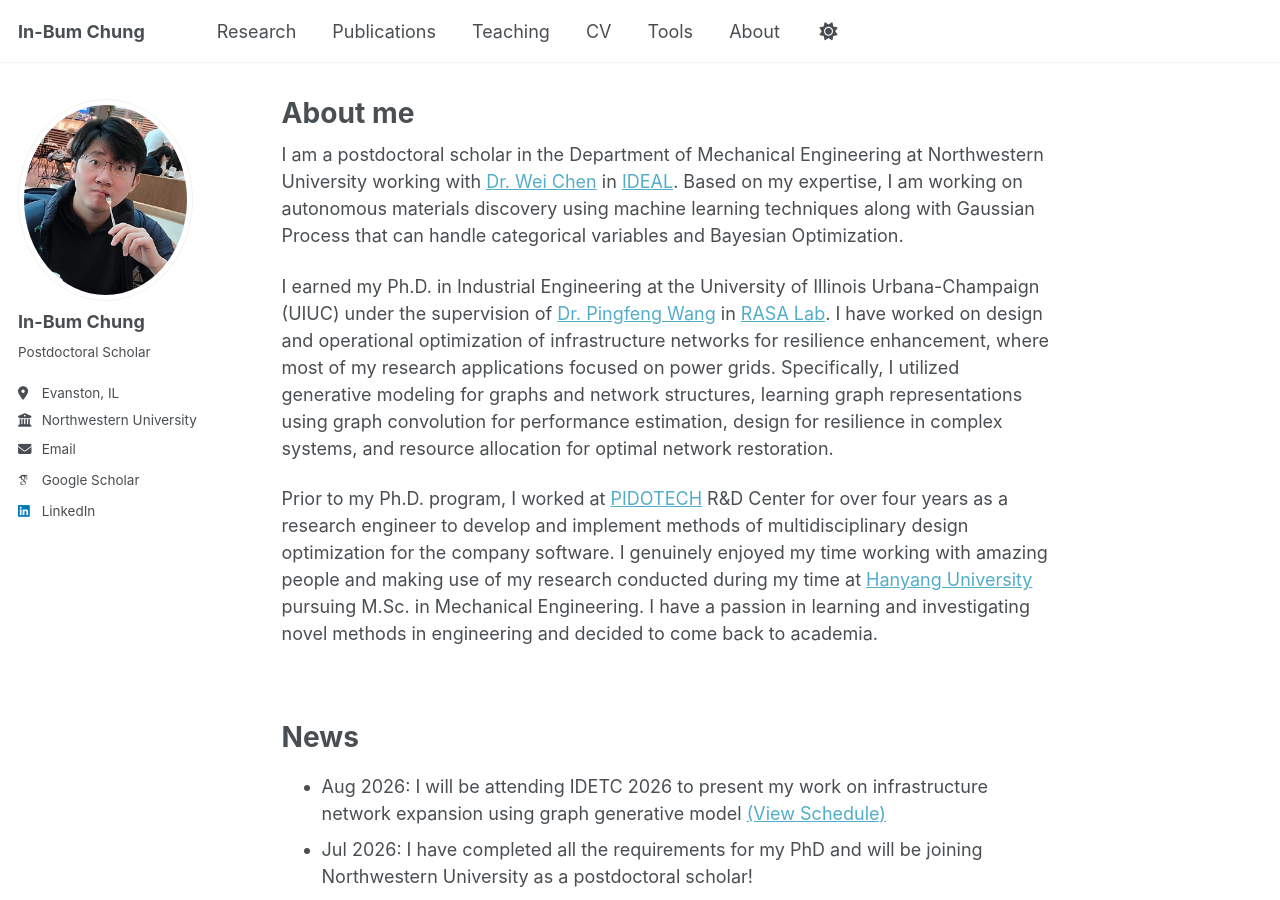
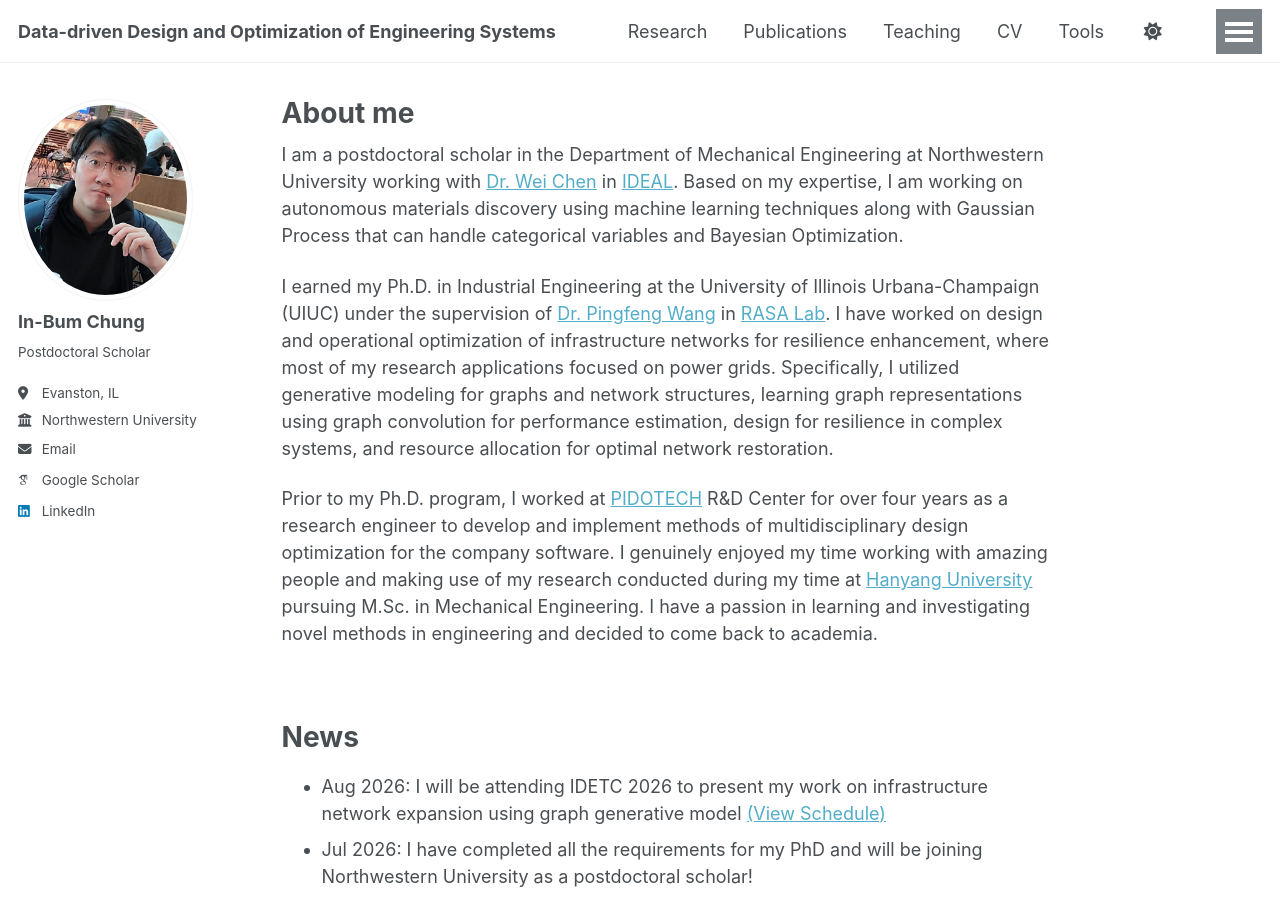
Before and after one commit to IBChung/IBChung.github.io, a Jekyll site: the page built from _pages/about.md, in a window 1280 px wide and 900 px high. Built offline with Jekyll 4.4.1, drawn with Linux system fonts in a browser that asks for light colours; some web fonts are replaced; a script that is not in the unit is left out.

Commit message:
Update site title in configuration file

```diff
--- a/_config.yml
+++ b/_config.yml
@@ -9,7 +9,7 @@
 # Basic Site Settings
 locale                   : "en-US"
 site_theme               : "default" # Currently available options are "default", "air"
-title                    : "In-Bum Chung" # this is my website name
+title                    : "Data-driven Design and Optimization of Engineering Systems" # this is my website name
 title_separator          : "-"
 name                     : &name "In-Bum Chung"
 description              : &description "Mechanical Engineering - Postdoctoral Scholar"
```
